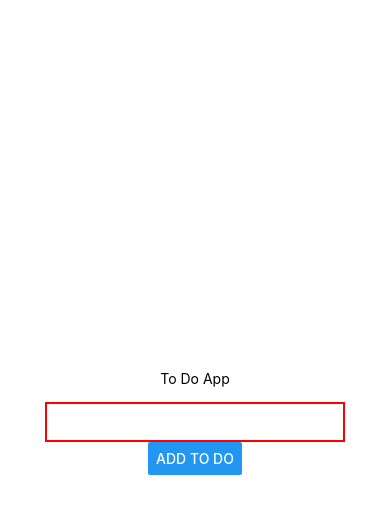
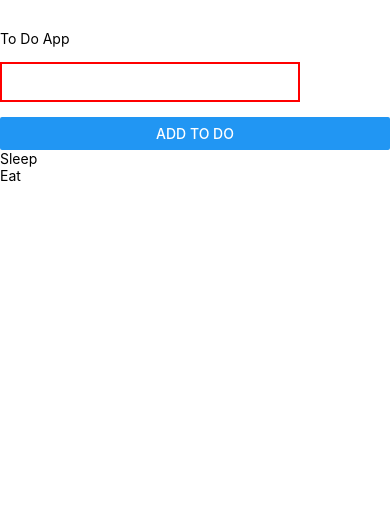
Before and after one commit to Gbaja/react-native-todo, a React Native app: screen / in a window 390 px wide. Shown: the top 514 px of the page. Built offline with nearby package versions, Linux system fonts and the light colour scheme.

Commit message:
Added FlatList to render all toDos
There wasn't a way to view all toDos. Now I have added some hard coded
to do's and when you add a new one, it is shown on the page along with
the newly added ones.

```diff
--- a/App.js
+++ b/App.js
@@ -1,12 +1,12 @@
 import React from 'react';
-import { StyleSheet, Text, View, TextInput, Button } from 'react-native';
+import { StyleSheet, Text, View, TextInput, Button, FlatList } from 'react-native';
 
 export default class App extends React.Component {
   constructor(props){
     super(props)
     this.state = {
       todoInput: "",
-      toDos: []
+      toDos: ["Sleep", "Eat"]
     }
   }
   addTodo(item){
@@ -22,13 +22,17 @@ export default class App extends React.Component {
       <View style={styles.container}>
         <Text>To Do App</Text>
         <TextInput
-          style={{height: 40, width: 300, borderColor: "red", borderWidth: 2, marginTop: 15}}
+          style={{height: 40, width: 300, borderColor: "red", borderWidth: 2, marginTop: 15, marginBottom: 15}}
           value={this.state.todoInput}
           onChangeText={(text)=>this.setState({todoInput: text})}
           />
           <Button
           onPress={()=> this.addTodo(this.state.todoInput)}
           title="Add to do"/>
+          <FlatList
+            data={this.state.toDos}
+            renderItem={({item}) => <Text>{item}</Text>}
+            />
       </View>
     );
   }
@@ -36,9 +40,8 @@ export default class App extends React.Component {
 
 const styles = StyleSheet.create({
   container: {
+    marginTop: 30,
     flex: 1,
     backgroundColor: '#fff',
-    alignItems: 'center',
-    justifyContent: 'center',
   },
 });
```
